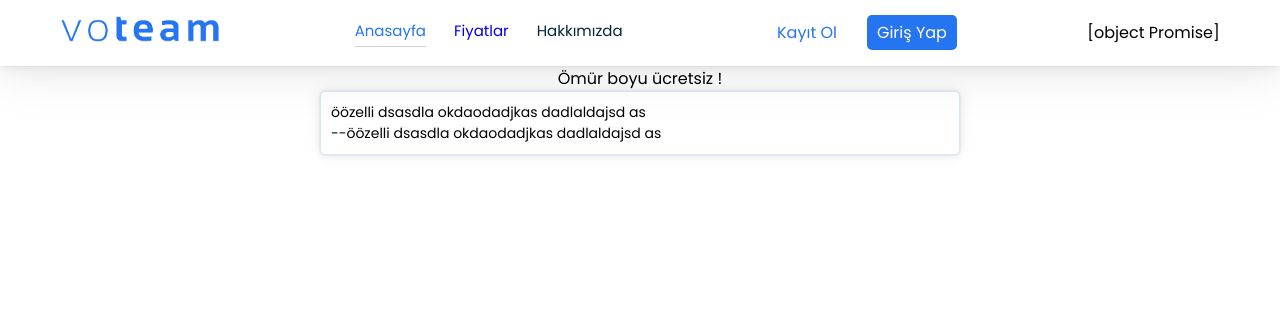
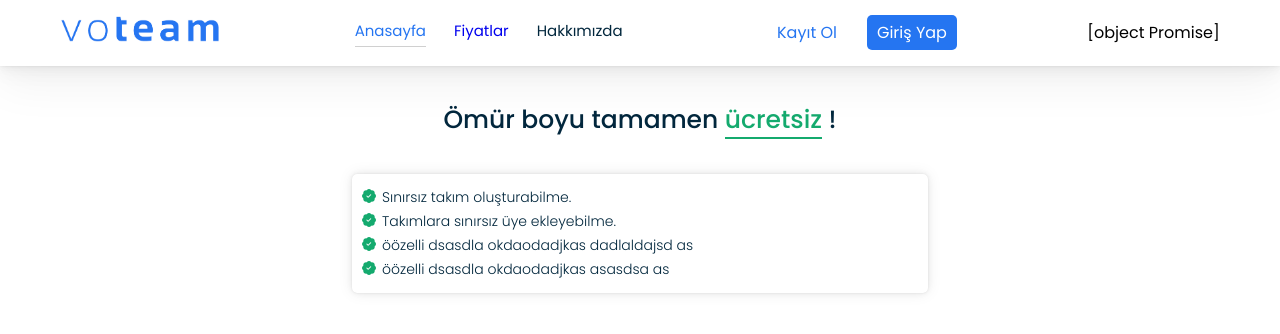
Before and after one commit to halilcn/voteam, a Vue app in the folder frontend/: page /prices in a window 1280 px wide. Shown: the top 334 px of the page. Built offline with nearby package versions, Linux system fonts and the light colour scheme.

Commit message:
fix pricing and added icons

```diff
--- a/frontend/src/components/home/Content.vue
+++ b/frontend/src/components/home/Content.vue
@@ -80,7 +80,7 @@ export default {
     display: flex;
     align-items: center;
     justify-content: center;
-    color: #02273D;
+    color: $df-dark-blue-color;
 
     .text {
       .title {
--- a/frontend/src/components/home/TopHeader.vue
+++ b/frontend/src/components/home/TopHeader.vue
@@ -45,6 +45,7 @@ export default {
 
 <style lang="scss" scoped>
 .top-header {
+  @include bottom-md-box-shadow;
   position: sticky;
   z-index: 10;
   top: 0;
@@ -53,12 +54,6 @@ export default {
   justify-content: space-around;
   padding: 15px 0;
   background-color: white;
-  box-shadow: 0 0.5px 1.3px rgba(0, 0, 0, 0.014),
-  0 1.3px 3.1px rgba(0, 0, 0, 0.02),
-  0 2.4px 5.8px rgba(0, 0, 0, 0.025),
-  0 4.2px 10.3px rgba(0, 0, 0, 0.03),
-  0 7.9px 19.2px rgba(0, 0, 0, 0.036),
-  0 19px 46px rgba(0, 0, 0, 0.05);
 
 
   .logo {
@@ -69,7 +64,7 @@ export default {
 
   .links {
     display: flex;
-    color: #02273D;
+    color: $df-dark-blue-color;
 
     .item {
       margin: 0 14px;
@@ -84,7 +79,7 @@ export default {
       }
 
       &.selected {
-        color: #2575f1;
+        color: $df-blue-color;
         border-bottom-color: #d0d0d0;
       }
 
@@ -101,23 +96,21 @@ export default {
       font-weight: 400;
     }
 
-    //3DABF6 açık renk
-
     .login {
-      background-color: #2575f1;
+      background-color: $df-blue-color;
       color: white;
       padding: 5px 10px;
       border-radius: 5px;
       transition: .3s;
 
       &:hover {
-        background-color: #1d6ce7;
+        background-color: $df-blue-color-hover-dark;
         transform: scale(1.03);
       }
     }
 
     .register {
-      color: #2575f1;
+      color: $df-blue-color;
       padding: 5px 10px;
       border-radius: 5px;
 
--- a/frontend/src/styles/_mixins.scss
+++ b/frontend/src/styles/_mixins.scss
@@ -0,0 +1,17 @@
+@mixin bottom-md-box-shadow {
+  box-shadow: 0 0.5px 1.3px rgba(0, 0, 0, 0.014),
+  0 1.3px 3.1px rgba(0, 0, 0, 0.02),
+  0 2.4px 5.8px rgba(0, 0, 0, 0.025),
+  0 4.2px 10.3px rgba(0, 0, 0, 0.03),
+  0 7.9px 19.2px rgba(0, 0, 0, 0.036),
+  0 19px 46px rgba(0, 0, 0, 0.05);
+}
+
+@mixin center-md-box-shadow {
+  box-shadow: 0 0px 0.4px rgba(0, 0, 0, 0.022),
+  0 0px 1px rgba(0, 0, 0, 0.032),
+  0 0px 1.9px rgba(0, 0, 0, 0.04),
+  0 0px 3.4px rgba(0, 0, 0, 0.048),
+  0 0px 6.3px rgba(0, 0, 0, 0.058),
+  0 0px 15px rgba(0, 0, 0, 0.08);
+}
--- a/frontend/src/styles/_variables.scss
+++ b/frontend/src/styles/_variables.scss
@@ -1 +1,5 @@
-$test-color: #5d5d37;
+$df-blue-color: #2575f1;
+$df-blue-color-hover-dark:#1d6ce7;
+$df-dark-blue-color: #02273D;
+$df-light-blue-color: #3DABF6;
+$df-green-color: #14AA6E;
--- a/frontend/src/styles/icons.scss
+++ b/frontend/src/styles/icons.scss
@@ -1,2 +1,2 @@
-//@include "bootstar";
-//@import "~@fortawesome/fontawesome-free";
+@import "~@fortawesome/fontawesome-free/css/all.css";
+@import "~bootstrap-icons/font/bootstrap-icons.css";
--- a/frontend/src/views/Prices.vue
+++ b/frontend/src/views/Prices.vue
@@ -1,20 +1,33 @@
 <template>
-  <top-header></top-header> <!--  code review-->
+  <top-header></top-header>
   <div class="prices">
     <div class="free-title">
-      Ömür boyu <span>ücretsiz</span> !
+      Ömür boyu tamamen <span>ücretsiz</span> !
     </div>
     <div class="features-list">
       <div class="item">
         <div class="icon">
-          <i class="fab fa-facebook-square"></i>
-          <i class="fa fa-facebook-square"></i>
+          <i class="bi bi-patch-check-fill"></i>
+        </div>
+        <div class="txt">Sınırsız takım oluşturabilme.</div>
+      </div>
+      <div class="item">
+        <div class="icon">
+          <i class="bi bi-patch-check-fill"></i>
+        </div>
+        <div class="txt">Takımlara sınırsız üye ekleyebilme.</div>
+      </div>
+      <div class="item">
+        <div class="icon">
+          <i class="bi bi-patch-check-fill"></i>
         </div>
         <div class="txt">öözelli dsasdla okdaodadjkas dadlaldajsd as</div>
       </div>
       <div class="item">
-        <div class="icon">--</div>
-        <div class="txt">öözelli dsasdla okdaodadjkas dadlaldajsd as</div>
+        <div class="icon">
+          <i class="bi bi-patch-check-fill"></i>
+        </div>
+        <div class="txt">öözelli dsasdla okdaodadjkas asasdsa as</div>
       </div>
     </div>
   </div>
@@ -32,32 +45,45 @@ export default {
 </script>
 
 <style lang="scss" scoped>
+
 .prices {
   display: flex;
   flex-direction: column;
   align-items: center;
 
   .free-title {
+    font-weight: 500;
+    font-size: 25px;
+    margin: 35px 0;
+    color: $df-dark-blue-color;
 
+    span {
+      color: $df-green-color;
+      border-bottom: 2px solid $df-green-color;
+    }
   }
 
   .features-list {
+    @include center-md-box-shadow;
     background-color: white;
-    width: 50%;
+    width: 45%;
     padding: 10px;
     border-radius: 5px;
-    border: 1px solid #dae6ff;
     font-size: 14px;
 
-    box-shadow: 0 0px 0.4px rgba(0, 0, 0, 0.022),
-    0 0px 1px rgba(0, 0, 0, 0.032),
-    0 0px 1.9px rgba(0, 0, 0, 0.04),
-    0 0px 3.4px rgba(0, 0, 0, 0.048),
-    0 0px 6.3px rgba(0, 0, 0, 0.058),
-    0 0px 15px rgba(0, 0, 0, 0.08);
+    .item {
+      color: $df-dark-blue-color;
+      font-weight: 300;
+      display: flex;
+      margin: 3px 0;
 
-    .item {
-      display: flex;
+      .icon {
+        color: $df-green-color;
+      }
+
+      .txt {
+        margin-left: 6px;
+      }
     }
   }
 
```
Also changed, not shown: frontend/src/main.js (+11 -15 lines).
